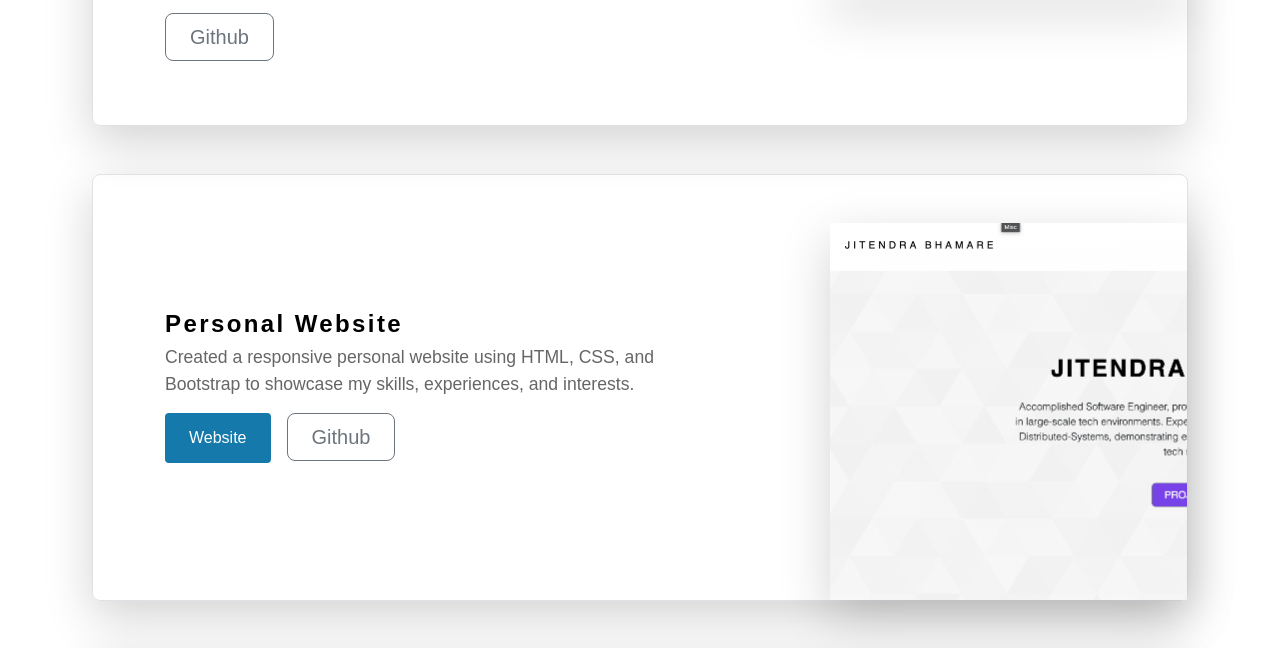
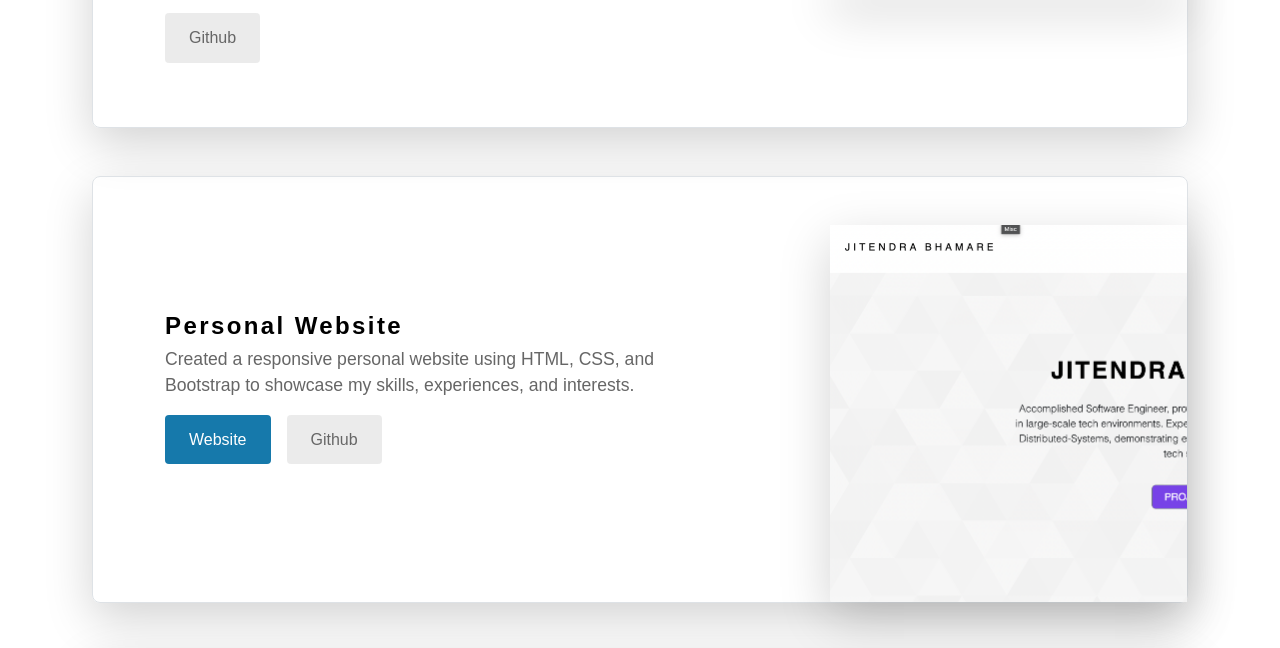
Before and after one commit to jitendrabhamare/portfolio, a plain HTML site: page index.html in a window 1280 px wide. Shown: the part 2406-3054 px from the top of the page. Drawn offline with nearby package versions, Linux system fonts and the light colour scheme.

Commit message:
Update style.css

```diff
--- a/style.css
+++ b/style.css
@@ -69,6 +69,17 @@ body {
     font-size: 1rem;
     cursor: pointer;
 }
+
+.project-button2, .contact-button {
+    background-color: rgba(153, 153, 153, 0.2);
+    color: #666;
+    padding: 0.8rem 2rem;
+    border: none;
+    border-radius: 4px;
+    font-size: 1rem;
+    cursor: pointer;
+}
+
 
 /* About Me Section */
 .aboutme-intro-heading {
```
